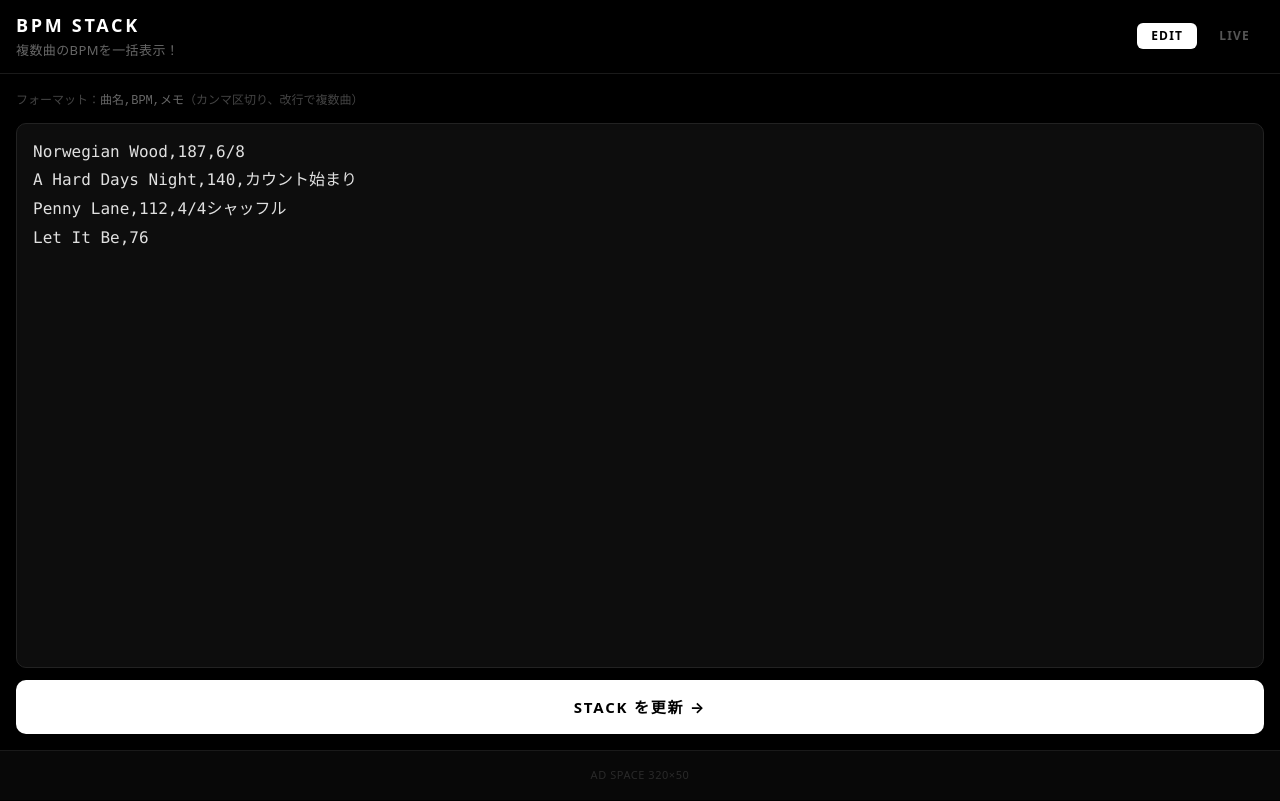
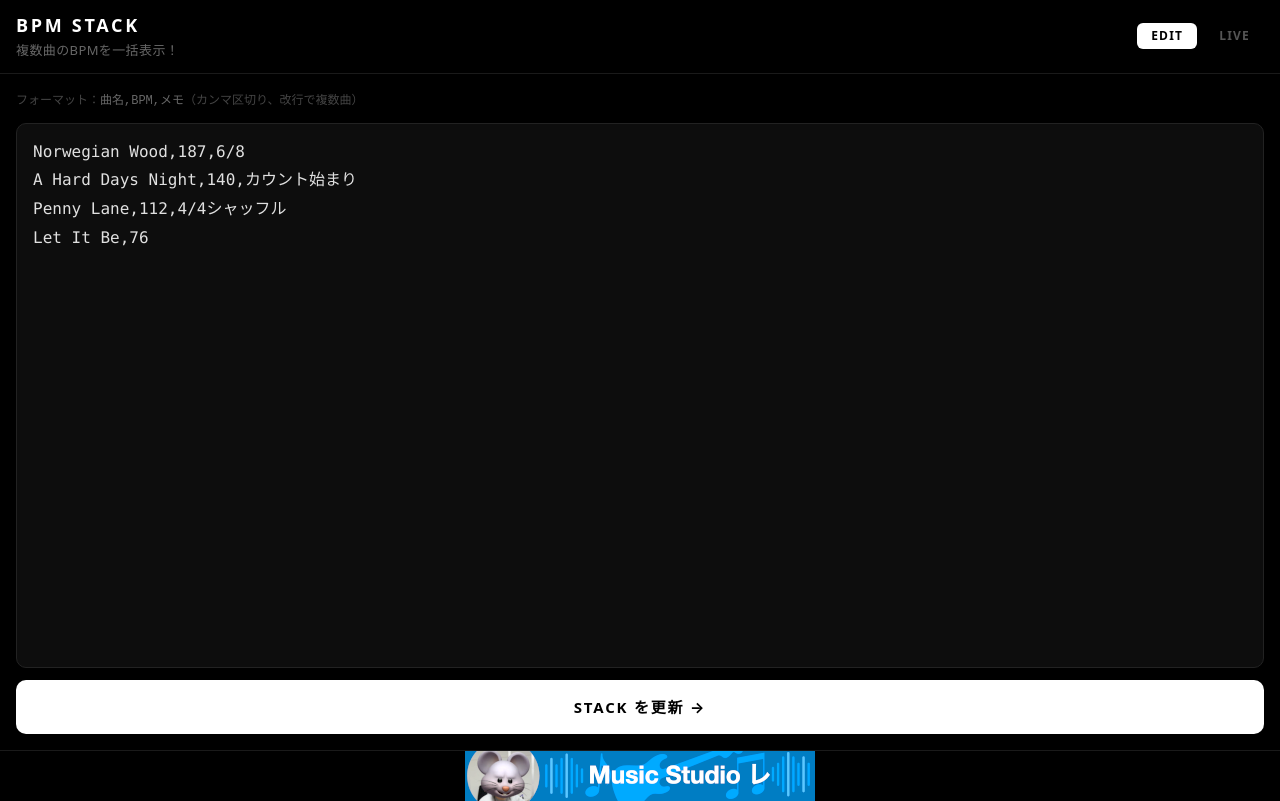
Before and after one commit to nezumi328/bpm-stack, a React (Vite) app: page / in a window 1280 px wide. Built offline with nearby package versions, Linux system fonts and the light colour scheme.

Commit message:
feat: add Music Studio Re banner ad

```diff
--- a/src/App.jsx
+++ b/src/App.jsx
@@ -90,14 +90,25 @@ export default function App() {
 
       <footer style={{
         height: 50,
-        background: 'rgba(255,255,255,0.03)',
+        background: '#000',
         borderTop: '1px solid #1a1a1a',
         display: 'flex',
         alignItems: 'center',
         justifyContent: 'center',
         flexShrink: 0,
       }}>
-        <span style={{ fontSize: 11, color: '#2a2a2a', letterSpacing: '0.05em' }}>AD SPACE 320×50</span>
+        <a
+          href="https://www.youtube.com/user/up80k"
+          target="_blank"
+          rel="noopener noreferrer"
+          style={{ display: 'block', lineHeight: 0 }}
+        >
+          <img
+            src="/banner.png"
+            alt="Music Studio レ"
+            style={{ height: 50, width: 'auto', display: 'block' }}
+          />
+        </a>
       </footer>
     </div>
   )
```
Also changed, not shown: public/banner.png (added).
